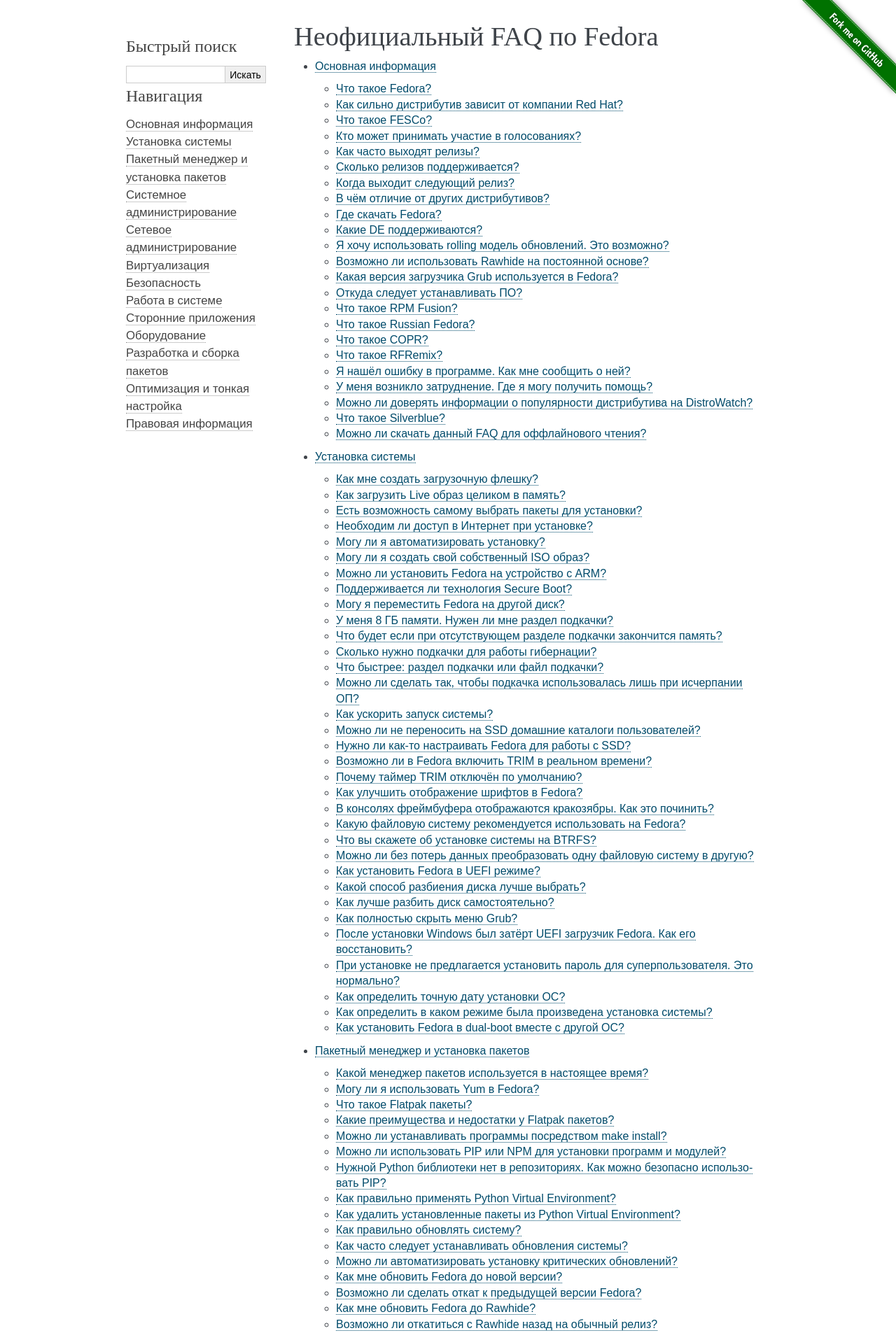
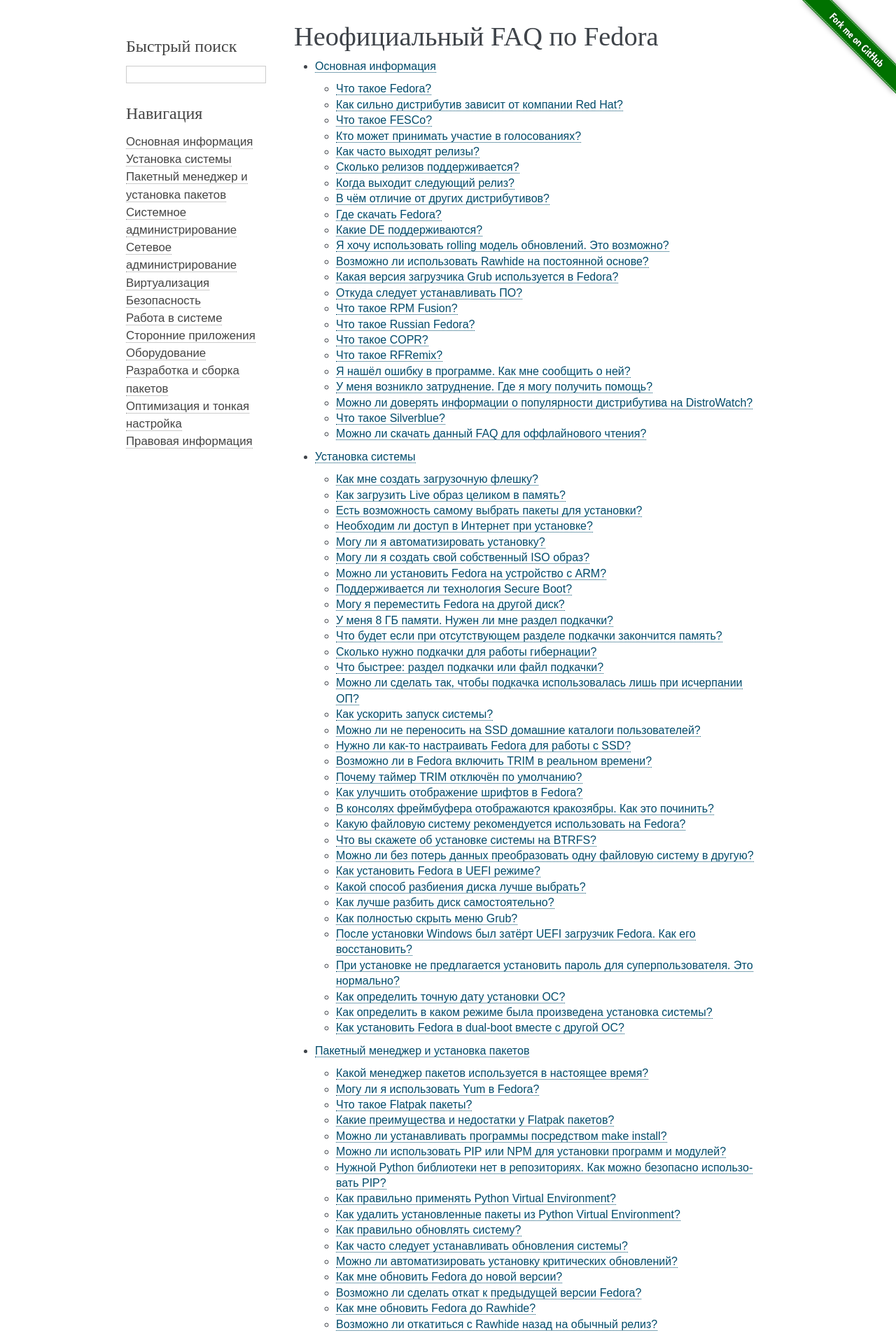
Before and after one commit to RussianFedora/FAQ, a Sphinx documentation site: the page built from source/index.rst, in a window 1280 px wide. Shown: the top 1905 px of the page at 70% size. Built offline with Sphinx 7.4.7, drawn with Linux system fonts in a browser that asks for light colours; comment, search, counter and statistics services are not loaded.

Commit message:
Added custom search engine support.

```diff
--- a/source/_static/custom.css
+++ b/source/_static/custom.css
@@ -1,9 +1,9 @@
 div.sphinxsidebar #searchbox input[type="submit"]
 {
-    width: 29%;
+    visibility: hidden;
 }
 
 div.sphinxsidebar #searchbox input[type="text"]
 {
-    width: 71%;
+    width: 100%;
 }
--- /dev/null
+++ b/source/_static/search.js
@@ -0,0 +1,6 @@
+docsearch({
+    apiKey: '67605489a264a21d2328a7f51a2fefc4',
+    indexName: 'russianfedora',
+    inputSelector: '#searchbox input[type="text"]',
+    debug: false
+});
--- a/source/conf.py
+++ b/source/conf.py
@@ -78,6 +78,17 @@
 
 
 # -- Options for HTML output ----------------------------------------------
+
+# Load CSS files for the custom search engine.
+html_css_files = [
+    'https://cdn.jsdelivr.net/npm/docsearch.js@2/dist/cdn/docsearch.min.css'
+]
+
+# Load JavaScript files for the custom search engine.
+html_js_files = [
+    ('https://cdn.jsdelivr.net/npm/docsearch.js@2/dist/cdn/docsearch.min.js', {'defer': 'defer'}),
+    ('search.js', {'defer': 'defer'})
+]
 
 # The theme to use for HTML and HTML Help pages.  See the documentation for
 # a list of builtin themes.
```
